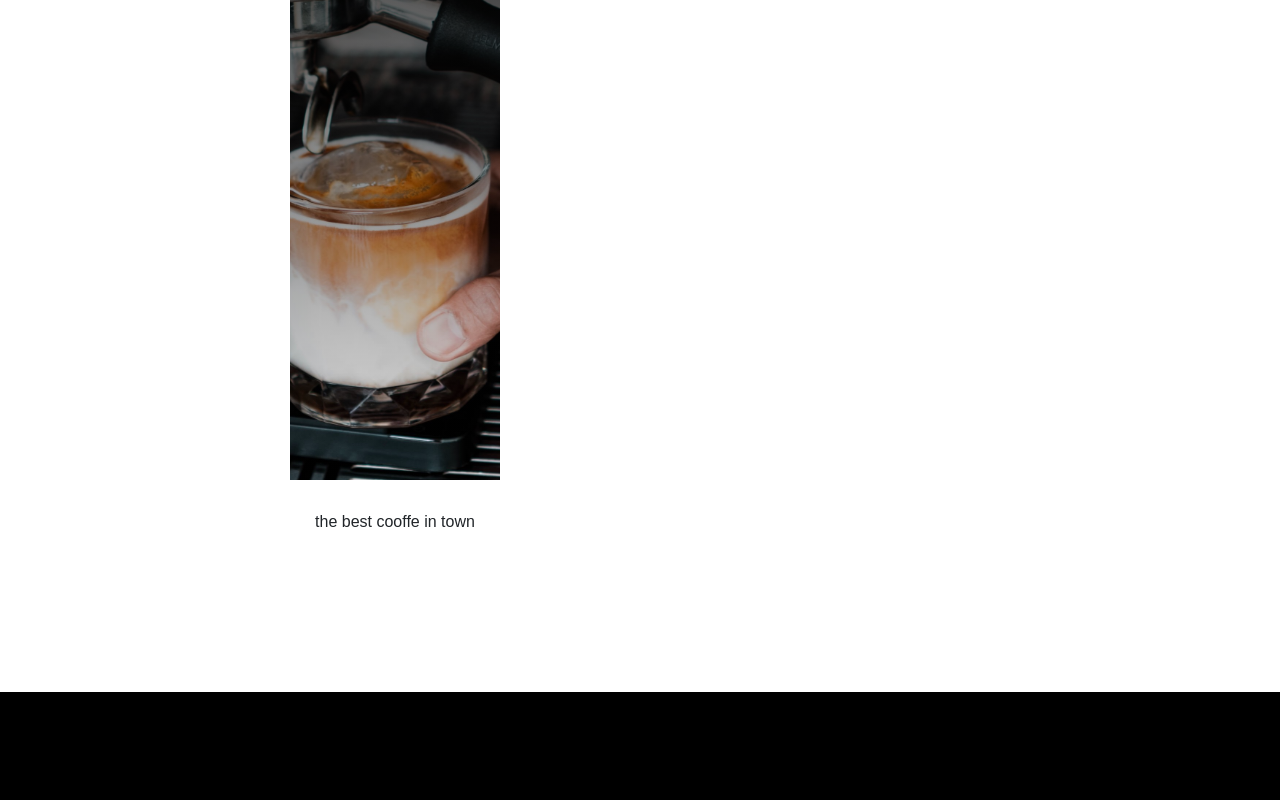
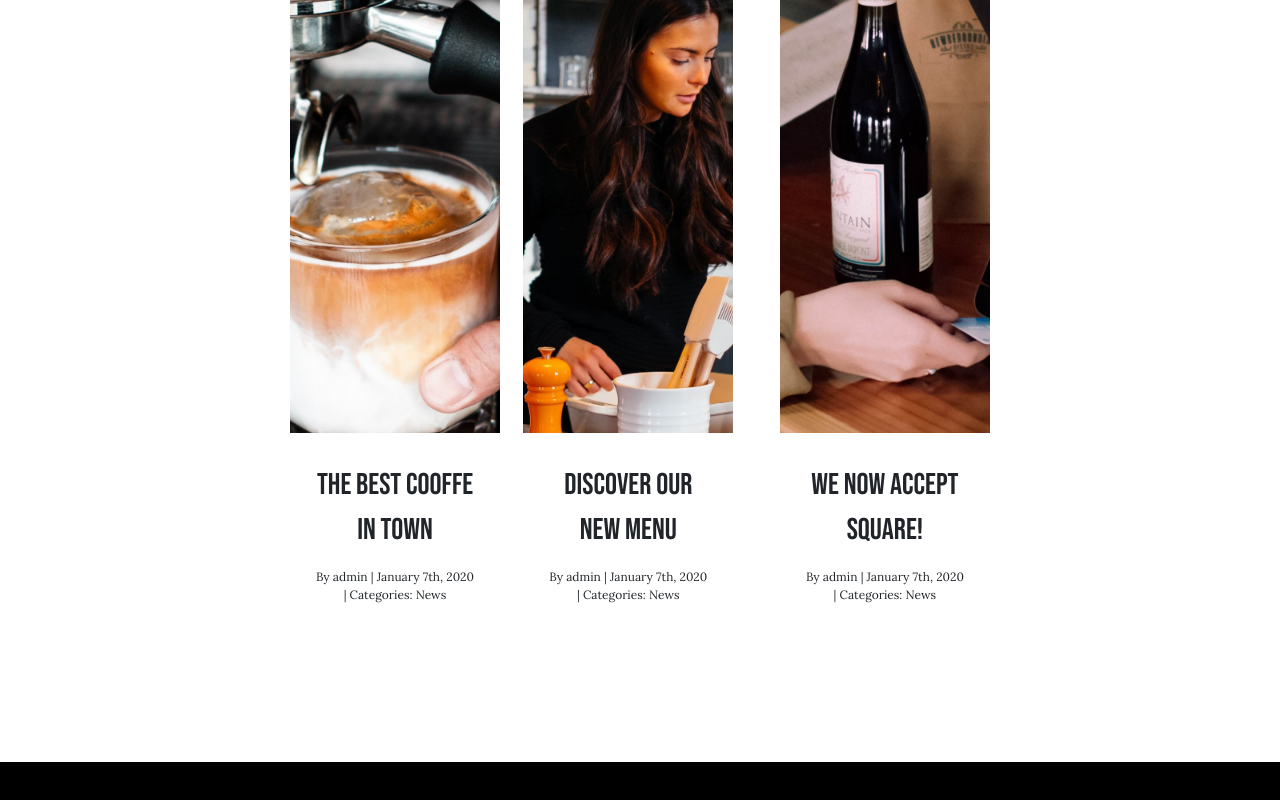
Before and after one commit to elepot87/proj-html-vuejs, a Vue app: page / in a window 1280 px wide. Shown: the part 7846-8646 px from the top of the page. Built offline with nearby package versions, Linux system fonts and the light colour scheme.

Commit message:
sfondi e testi per ciascuna col news

```diff
--- a/src/components/Main.vue
+++ b/src/components/Main.vue
@@ -192,12 +192,45 @@
               <div class="category">news</div>
             </div>
           </div>
-          <div class="info text-center">the best cooffe in town</div>
+          <div class="info text-center">
+            <div class="title-news">the best cooffe in town</div>
+            <div class="info-news">
+              By admin | January 7th, 2020 | Categories: News
+            </div>
+          </div>
         </div>
         <!-- Col center -->
-        <div class="col-center">prova</div>
+        <div class="col-center">
+          <div class="content-reveal-wrapper">
+            <div class="content-reveal">
+              <i class="fas fa-link"></i>
+              <div class="title">discover our new menu</div>
+              <div class="category">news</div>
+            </div>
+          </div>
+          <div class="info text-center">
+            <div class="title-news">discover our new menu</div>
+            <div class="info-news">
+              By admin | January 7th, 2020 | Categories: News
+            </div>
+          </div>
+        </div>
         <!-- Col dx -->
-        <div class="col-right">prova</div>
+        <div class="col-right">
+          <div class="content-reveal-wrapper">
+            <div class="content-reveal">
+              <i class="fas fa-link"></i>
+              <div class="title">we now accept square!</div>
+              <div class="category">news</div>
+            </div>
+          </div>
+          <div class="info text-center">
+            <div class="title-news">we now accept square!</div>
+            <div class="info-news">
+              By admin | January 7th, 2020 | Categories: News
+            </div>
+          </div>
+        </div>
       </div>
     </section>
   </main>
--- a/src/styles/main.scss
+++ b/src/styles/main.scss
@@ -308,21 +308,12 @@ main {
       font-style: italic;
     }
     .wrapper-news-promotions {
-      height: 730px;
+      height: 800px;
+      // Stili comuni alle 3 colonne
       .col-left,
       .col-center,
       .col-right {
         width: 30%;
-      }
-      // Colonna sx
-      .col-left {
-        margin-right: 3.33%;
-        background-image: linear-gradient(
-            to top,
-            rgba(3, 3, 3, 0) 0,
-            rgba(3, 3, 3, 0.85) 100%
-          ),
-          url(../assets/images/blog92x.jpg);
         background-size: cover;
         background-position: center center;
         overflow: hidden;
@@ -336,6 +327,15 @@ main {
           left: 0;
           right: 0;
           transition: all 0.2s ease-in-out;
+          .title-news {
+            font-size: $title-news;
+            font-family: $hero-font-title;
+            margin-bottom: 15px;
+          }
+          .info-news {
+            font-family: $primary-font;
+            font-size: $info-news;
+          }
         }
         .content-reveal-wrapper {
           background-image: linear-gradient(
@@ -375,14 +375,22 @@ main {
           }
         }
       }
+      // Colonna sx
+      .col-left {
+        margin-right: 3.33%;
+        background-image: url(../assets/images/blog92x.jpg);
+      }
       // Colonna centrale
       .col-center {
         margin-right: 3.33%;
+        background-image: url(../assets/images/blog72x.jpg);
       }
       // Colonna dx
       .col-right {
         margin-left: 3.33%;
+        background-image: url(../assets/images/blog82x.jpg);
       }
+
       // Effetti hover
       .col-left:hover .info,
       .col-center:hover .info,
--- a/src/styles/variables.scss
+++ b/src/styles/variables.scss
@@ -31,3 +31,5 @@ $caption-small: 12px;
 $caption-big: 16px;
 $title-news-hover: 30px;
 $category-news-hover: 16px;
+$title-news: 30px;
+$info-news: 12px;
```
